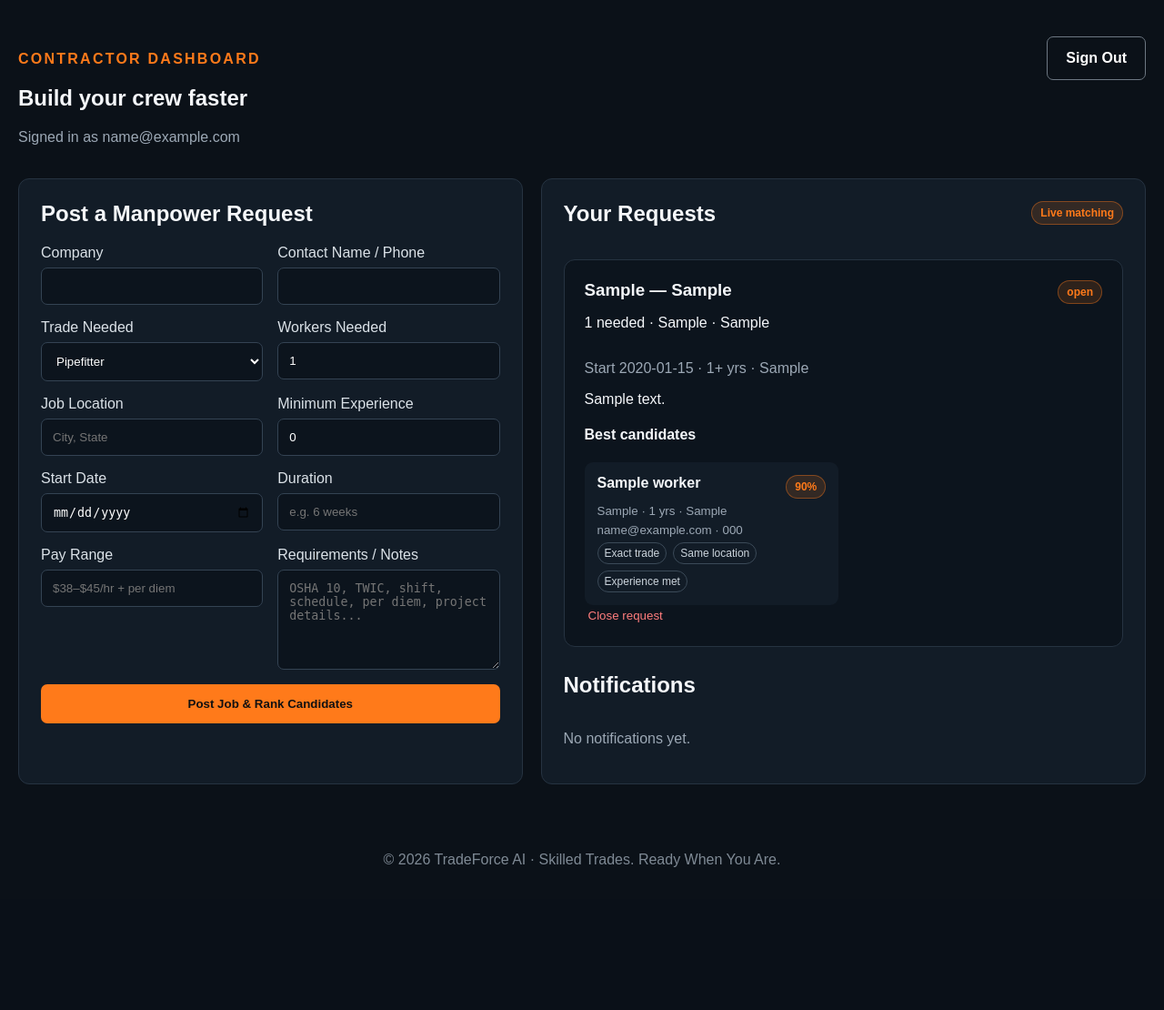
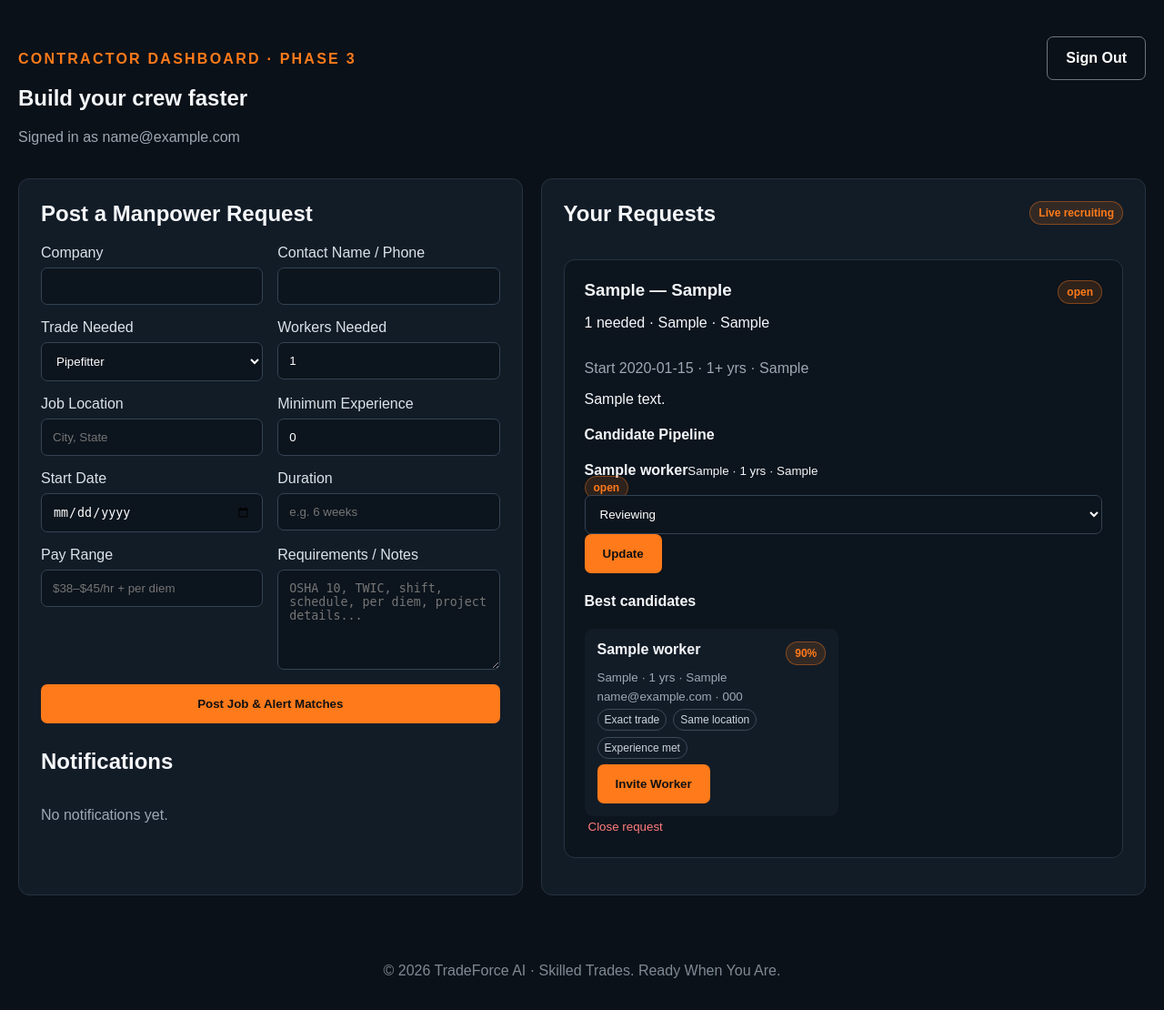
Before and after one commit to johnzion2019-cmd/tradeforce-ai-mvp, a FastAPI app: page /dashboard in a window 1280 px wide. Shown: the part 71-1181 px from the top of the page at 91% size. Before the commit the page ends 1024 px from the top, so only its background shows below. Run offline with FastAPI, Linux system fonts and the light colour scheme; the visitor is signed in with stand-in values (Sample User, id 1); tables that the repository leaves empty hold one stand-in row (values such as "Sample post"); data that the repository does not hold is empty; some libraries are stand-ins or nearby versions.

Commit message:
Add Phase 3 contractor recruiting pipeline

```diff
--- a/templates/contractor_dashboard.html
+++ b/templates/contractor_dashboard.html
@@ -1,6 +1,8 @@
 {% extends 'base.html' %}{% block title %}Contractor Dashboard · TradeForce AI{% endblock %}{% block content %}
-<section class='dash'><div class='dashhead'><div><p class='eyebrow'>CONTRACTOR DASHBOARD</p><h1>Build your crew faster</h1><p class='muted'>Signed in as {{user.email}}</p></div><a class='btn secondary' href='/logout'>Sign Out</a></div>
-<div class='dashgrid'><section class='panel'><h2>Post a Manpower Request</h2><form method='post' action='/contractor/job'><label>Company<input name='company' required></label><label>Contact Name / Phone<input name='contact'></label><label>Trade Needed<select name='trade' required><option>Pipefitter</option><option>Welder</option><option>Electrician</option><option>Millwright</option><option>Operator</option><option>Other</option></select></label><label>Workers Needed<input type='number' min='1' name='workers_needed' value='1'></label><label>Job Location<input name='location' placeholder='City, State'></label><label>Minimum Experience<input type='number' min='0' name='required_experience' value='0'></label><label>Start Date<input type='date' name='start_date'></label><label>Duration<input name='duration' placeholder='e.g. 6 weeks'></label><label>Pay Range<input name='pay_range' placeholder='$38–$45/hr + per diem'></label><label>Requirements / Notes<textarea name='notes' placeholder='OSHA 10, TWIC, shift, schedule, per diem, project details...'></textarea></label><button class='btn'>Post Job & Rank Candidates</button></form></section>
-<section class='panel'><div class='sectiontop'><h2>Your Requests</h2><span class='badge'>Live matching</span></div>{% for job in jobs %}<article class='jobcard'><div class='jobtop'><div><h3>{{job.company}} — {{job.trade}}</h3><p>{{job.workers_needed}} needed · {{job.location or 'Location TBD'}} · {{job.pay_range or 'Pay TBD'}}</p></div><span class='badge'>{{job.status}}</span></div><p class='muted'>Start {{job.start_date or 'TBD'}} · {{job.required_experience or 0}}+ yrs · {{job.duration or 'Duration TBD'}}</p>{% if job.notes %}<p>{{job.notes}}</p>{% endif %}<h4>Best candidates</h4>{% if matches[job.id] %}<div class='matchgrid'>{% for m in matches[job.id] %}<div class='match'><strong>{{m.worker.name}}</strong><span class='score'>{{m.score}}%</span><small>{{m.worker.trade}} · {{m.worker.experience}} yrs · {{m.worker.location}}</small><small>{{m.worker.email}} · {{m.worker.phone}}</small><div class='reasonrow'>{% for r in m.reasons %}<span>{{r}}</span>{% endfor %}</div></div>{% endfor %}</div>{% else %}<p class='muted'>No strong candidate matches yet.</p>{% endif %}{% if job.status=='open' %}<form method='post' action='/job/{{job.id}}/close'><button class='linkbtn danger'>Close request</button></form>{% endif %}</article>{% else %}<p class='muted'>No manpower requests posted yet.</p>{% endfor %}
-<div class='sectiontop notifytop'><h2>Notifications</h2>{% if notifications %}<form method='post' action='/notifications/read'><button class='linkbtn'>Mark all read</button></form>{% endif %}</div>{% for n in notifications %}<div class='notice {% if not n.is_read %}unread{% endif %}'><strong>{{n.title}}</strong><p>{{n.message}}</p></div>{% else %}<p class='muted'>No notifications yet.</p>{% endfor %}</section></div></section>
+<section class='dash'><div class='dashhead'><div><p class='eyebrow'>CONTRACTOR DASHBOARD · PHASE 3</p><h1>Build your crew faster</h1><p class='muted'>Signed in as {{user.email}}</p></div><a class='btn secondary' href='/logout'>Sign Out</a></div>
+<div class='dashgrid'><section class='panel'><h2>Post a Manpower Request</h2><form method='post' action='/contractor/job'><label>Company<input name='company' required></label><label>Contact Name / Phone<input name='contact'></label><label>Trade Needed<select name='trade' required><option>Pipefitter</option><option>Welder</option><option>Electrician</option><option>Millwright</option><option>Operator</option><option>Other</option></select></label><label>Workers Needed<input type='number' min='1' name='workers_needed' value='1'></label><label>Job Location<input name='location' placeholder='City, State'></label><label>Minimum Experience<input type='number' min='0' name='required_experience' value='0'></label><label>Start Date<input type='date' name='start_date'></label><label>Duration<input name='duration' placeholder='e.g. 6 weeks'></label><label>Pay Range<input name='pay_range' placeholder='$38–$45/hr + per diem'></label><label>Requirements / Notes<textarea name='notes' placeholder='OSHA 10, TWIC, shift, schedule, per diem, project details...'></textarea></label><button class='btn'>Post Job & Alert Matches</button></form>
+<div class='sectiontop notifytop'><h2>Notifications</h2>{% if notifications %}<form method='post' action='/notifications/read'><button class='linkbtn'>Mark all read</button></form>{% endif %}</div>{% for n in notifications %}<div class='notice {% if not n.is_read %}unread{% endif %}'><strong>{{n.title}}</strong><p>{{n.message}}</p></div>{% else %}<p class='muted'>No notifications yet.</p>{% endfor %}</section>
+<section class='panel'><div class='sectiontop'><h2>Your Requests</h2><span class='badge'>Live recruiting</span></div>{% for job in jobs %}<article class='jobcard'><div class='jobtop'><div><h3>{{job.company}} — {{job.trade}}</h3><p>{{job.workers_needed}} needed · {{job.location or 'Location TBD'}} · {{job.pay_range or 'Pay TBD'}}</p></div><span class='badge'>{{job.status}}</span></div><p class='muted'>Start {{job.start_date or 'TBD'}} · {{job.required_experience or 0}}+ yrs · {{job.duration or 'Duration TBD'}}</p>{% if job.notes %}<p>{{job.notes}}</p>{% endif %}
+<h4>Candidate Pipeline</h4>{% if applications_by_job[job.id] %}<div class='pipeline'>{% for item in applications_by_job[job.id] %}{% set a=item.application %}{% set w=item.worker %}<div class='pipelineitem'><div><strong>{{w.name if w else 'Worker #' ~ a.worker_id}}</strong><small>{{w.trade if w else ''}} · {{w.experience if w else 0}} yrs · {{w.location if w else ''}}</small></div><span class='badge'>{{a.status}}</span><form method='post' action='/application/{{a.id}}/status'><select name='new_status'><option value='reviewing'>Reviewing</option><option value='shortlisted'>Shortlist</option><option value='interview'>Interview</option><option value='offered'>Offer</option><option value='hired'>Hired</option><option value='rejected'>Reject</option></select><button class='btn small'>Update</button></form></div>{% endfor %}</div>{% else %}<p class='muted'>No applications or invitations yet.</p>{% endif %}
+<h4>Best candidates</h4>{% if matches[job.id] %}<div class='matchgrid'>{% for m in matches[job.id] %}<div class='match'><strong>{{m.worker.name}}</strong><span class='score'>{{m.score}}%</span><small>{{m.worker.trade}} · {{m.worker.experience}} yrs · {{m.worker.location}}</small><small>{{m.worker.email}} · {{m.worker.phone}}</small><div class='reasonrow'>{% for r in m.reasons %}<span>{{r}}</span>{% endfor %}</div>{% if job.status=='open' and m.worker.user_id %}<form method='post' action='/job/{{job.id}}/invite/{{m.worker.id}}'><button class='btn small'>Invite Worker</button></form>{% endif %}</div>{% endfor %}</div>{% else %}<p class='muted'>No strong candidate matches yet.</p>{% endif %}{% if job.status=='open' %}<form method='post' action='/job/{{job.id}}/close'><button class='linkbtn danger'>Close request</button></form>{% endif %}</article>{% else %}<p class='muted'>No manpower requests posted yet.</p>{% endfor %}</section></div></section>
 {% endblock %}
```
